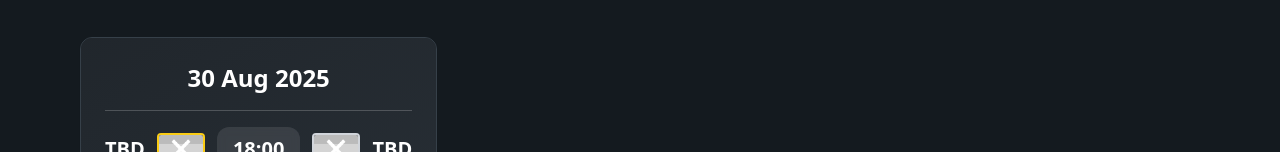
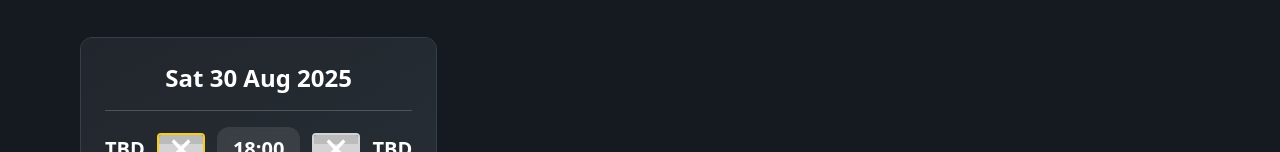
Before and after one commit to metacodeltd/chan_tickets_finals, a React (Vite) app: page / in a window 1280 px wide. Shown: the part 727-879 px from the top of the page. Built offline with nearby package versions, Linux system fonts and the light colour scheme.

Commit message:
Ticket final

```diff
--- a/src/pages/Index.tsx
+++ b/src/pages/Index.tsx
@@ -20,7 +20,7 @@ const Index = () => {
   const upcomingMatches = [
     {
       id: "1",
-      date: "30 Aug 2025",
+      date: "Sat 30 Aug 2025",
       homeTeam: "TBD",
       awayTeam: "TBD",
       homeFlag: kenyaFlag,
```
